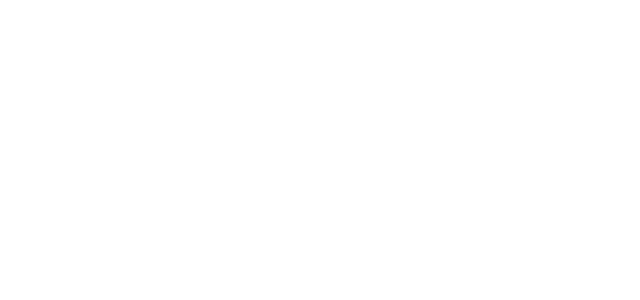
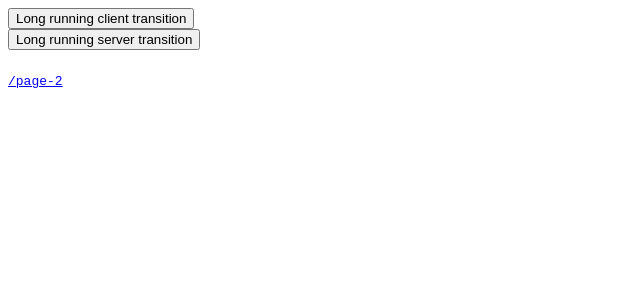
Before and after one commit to mordechaim/navigation-block-repro, a Next.js app: page / in a window 1280 px wide. Shown: the top 300 px of the page, without its empty margins (0-640 px from the left). Built offline with nearby package versions, Linux system fonts and the light colour scheme.

Commit message:
Reproduction

```diff
--- /dev/null
+++ b/app/client.tsx
@@ -0,0 +1,49 @@
+'use client';
+
+import Link from 'next/link';
+import { useTransition } from 'react';
+import { sleepyServer } from './server';
+import { sleep } from './sleep';
+
+export function ClientComponent() {
+  const [pending, startTransition] = useTransition();
+
+  const handleClient = () => {
+    startTransition(async () => {
+      console.log('start client transition');
+      await sleep(10000);
+      console.log('end client transition');
+    });
+  };
+
+  const handleServer = () => {
+    startTransition(async () => {
+      console.log('start server transition');
+      await sleepyServer();
+      console.log('end server transition');
+    });
+  };
+
+  return (
+    <div
+      style={{
+        display: 'flex',
+        flexDirection: 'column',
+        alignItems: 'start',
+      }}
+    >
+      <button onClick={handleClient}>Long running client transition</button>
+      <button onClick={handleServer}>Long running server transition</button>
+
+      <Link
+        href='/page-2'
+        style={{
+          fontFamily: 'monospace',
+          marginTop: 24,
+        }}
+      >
+        /page-2
+      </Link>
+    </div>
+  );
+}
--- /dev/null
+++ b/app/page-2/page.tsx
@@ -0,0 +1,5 @@
+export const dynamic = 'force-dynamic';
+
+export default function Page2() {
+  return 'page 2';
+}
--- a/app/page.tsx
+++ b/app/page.tsx
@@ -1,4 +1,6 @@
+import { ClientComponent } from './client';
+
 /** Add your relevant code here for the issue to reproduce */
 export default function Home() {
-  return null;
+  return <ClientComponent />;
 }
--- /dev/null
+++ b/app/server.ts
@@ -0,0 +1,7 @@
+'use server';
+
+import { sleep } from './sleep';
+
+export async function sleepyServer() {
+  await sleep(10000);
+}
--- /dev/null
+++ b/app/sleep.ts
@@ -0,0 +1,7 @@
+export function sleep(millis: number) {
+  return new Promise<void>((resolve) => {
+    setTimeout(() => {
+      resolve();
+    }, millis);
+  });
+}
```
